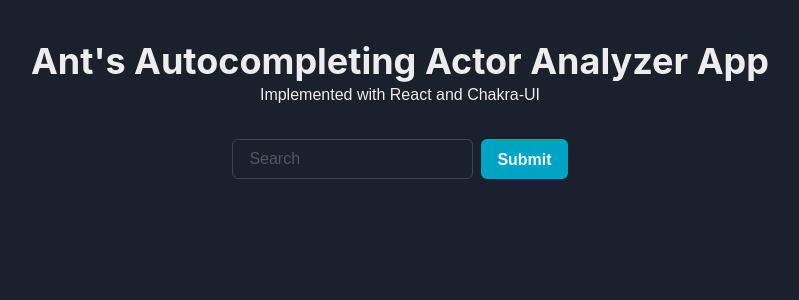
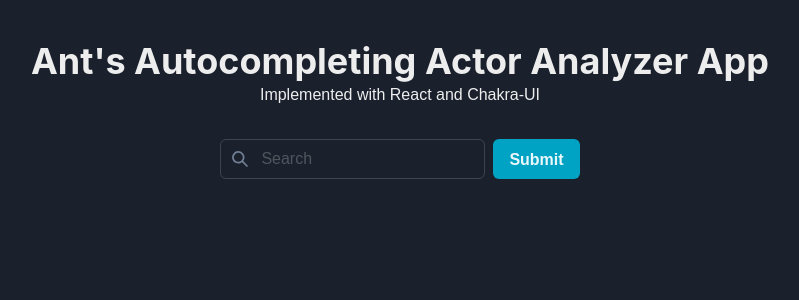
Before and after one commit to asmith-lyonscg/ants-autocompleting-actor-analyzer-app, a React (Create React App) app: page / in a window 1280 px wide. Shown: the top 300 px of the page, without its empty margins (240-1039 px from the left). Built offline with nearby package versions, Linux system fonts and the light colour scheme; what moviedb-promise would draw is missing.

Commit message:
wrap the Autocomplete component's input field in an InputGroup to allow for icons or addons in/around the input field. add a search icon to the app's input field

```diff
--- a/package.json
+++ b/package.json
@@ -3,6 +3,7 @@
   "version": "0.1.0",
   "private": true,
   "dependencies": {
+    "@chakra-ui/icons": "^2.0.11",
     "@chakra-ui/react": "^2.3.7",
     "@emotion/react": "^11.10.5",
     "@emotion/styled": "^11.10.5",
--- a/src/components/Builder.jsx
+++ b/src/components/Builder.jsx
@@ -1,4 +1,5 @@
-import { Box, Button, HStack, useToast } from "@chakra-ui/react";
+import { Box, Button, HStack, InputLeftElement, useToast } from "@chakra-ui/react";
+import { SearchIcon } from '@chakra-ui/icons'
 import React, { useState } from "react";
 import { MovieDB as moviedb, getActorSearchSuggestions, getActorByID, getTopActorObject, getActorName, getActorImage, getMovieName, getMovieImage, getMoviesKnownFor } from '../api/TMDB';
 import Results from "./Results";
@@ -90,6 +91,12 @@
                   maxSuggestions={ maximumSuggestionsToShow }
                   onInputChangeCallback={ (val) => { onSearchInputChange(val) } }
                   onSelectCallback={ selectSuggestedActor }
+                  inputLeft={
+                     <InputLeftElement
+                        pointerEvents='none'
+                        children={<SearchIcon color='gray.500' />}
+                     />
+                  }
                   menu_boxShadow="dark-lg"
                   button_fontSize="15px"
                />
--- a/src/components/autocomplete/Autocomplete.jsx
+++ b/src/components/autocomplete/Autocomplete.jsx
@@ -1,5 +1,5 @@
 import { React, useState, useRef } from 'react';
-import { Avatar, Input, Button, Box, VStack } from "@chakra-ui/react";
+import { Avatar, Input, Button, Box, VStack, InputGroup } from "@chakra-ui/react";
 
 // Core props are:
 //
@@ -36,6 +36,8 @@
    const minCharacters = props.minCharacters || 3;
    const maxSuggestions = props.maxSuggestions || 8;
    const showAvatar = typeof props.showAvatar !== "undefined" ? props.showAvatar : true
+   const inputLeft = props.inputLeft || null;
+   const inputRight = props.inputRight || null;
 
    const menuProps = propNameSpace("menu", props) // ex: menu_borderColor="gray.200"
    const buttonProps = propNameSpace("button", props)
@@ -136,6 +138,8 @@
 
    return (
       <Box pos="relative">
+         <InputGroup>
+            { inputLeft }
             <Input
                ref={inputRef}
                id={ id }
@@ -147,7 +151,8 @@
                onBlur={ onBlur }
                autoComplete={ autoComplete }
                { ...props }/>
-
+            { inputRight }
+         </InputGroup>
          <Box
             display={ menu_display }
             pos={ menu_pos }
```
Lines whose indentation alone changed are shown as unchanged.
